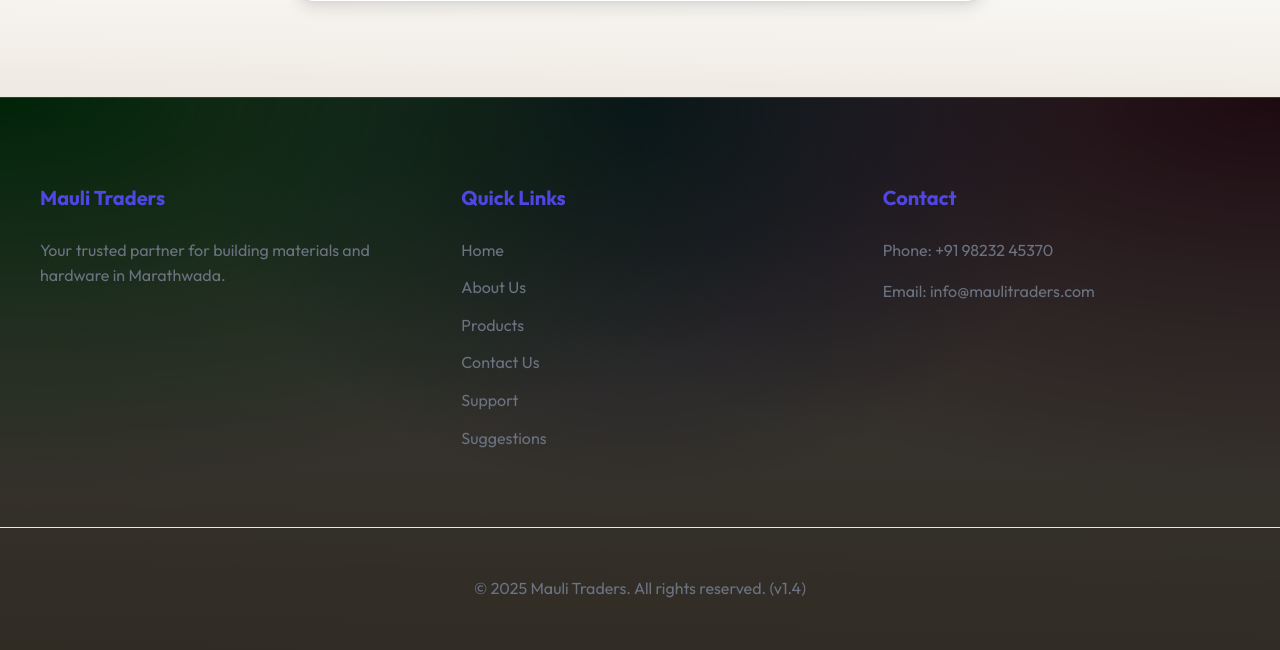
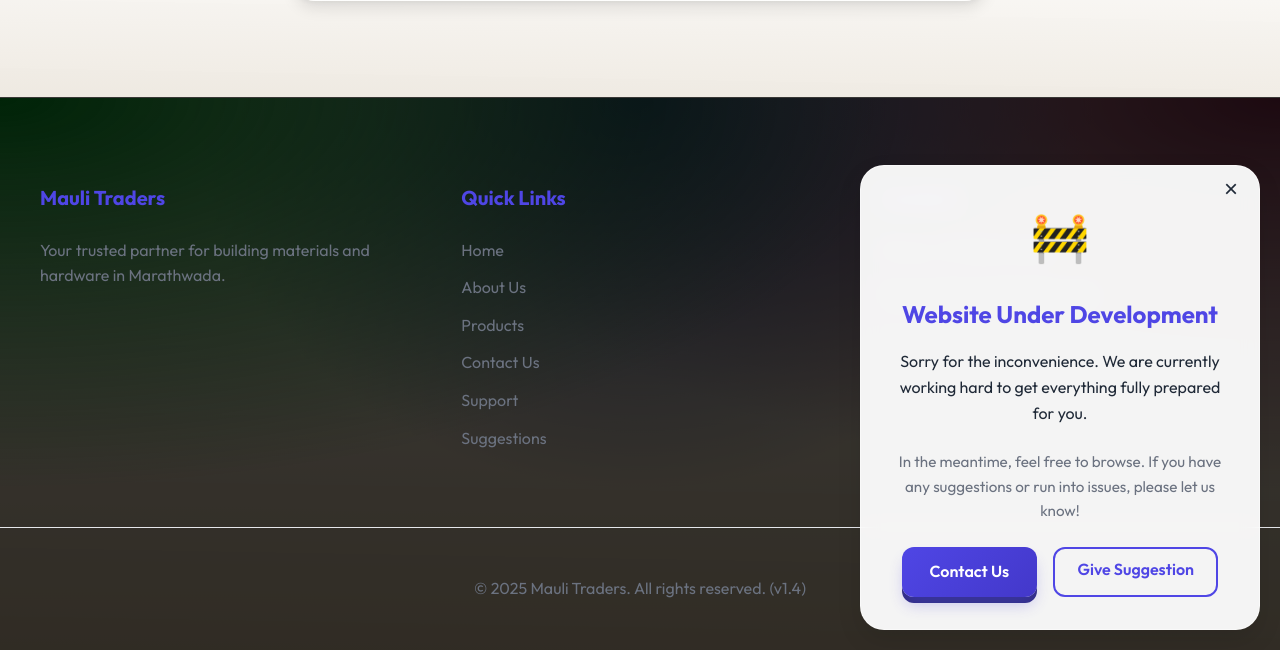
Before and after one commit to Abhi-96K/maulitraders, a Django app: page /suggestions/ in a window 1280 px wide. Shown: the part 881-1531 px from the top of the page. Run offline with Django 5.2, Linux system fonts and the light colour scheme.

Commit message:
Add under-development popup and enable contact/suggestion forms

```diff
--- a/core/templates/core/base.html
+++ b/core/templates/core/base.html
@@ -136,6 +136,14 @@
                 setTimeout(() => {
                     loader.style.display = 'none';
                     unlockScroll(); // Unlock scroll when loader finishes
+
+                    // Show Under Development Popup after loader clears
+                    const devPopup = document.getElementById('dev-popup');
+                    if (devPopup) {
+                        setTimeout(() => {
+                            devPopup.classList.add('visible');
+                        }, 500);
+                    }
                 }, 300);
             }
         });
@@ -188,7 +196,82 @@
             });
 
         });
+
+        function closeDevPopup() {
+            const devPopup = document.getElementById('dev-popup');
+            if (devPopup) {
+                devPopup.classList.remove('visible');
+                setTimeout(() => {
+                    devPopup.style.display = 'none';
+                }, 400);
+            }
+        }
     </script>
+
+    <!-- Under Development Popup -->
+    <div id="dev-popup" class="dev-popup">
+        <div class="dev-popup-content glass">
+            <button class="close-popup-btn" onclick="closeDevPopup()"
+                style="position:absolute; top:10px; right:15px; font-size:1.5rem; cursor:pointer; background:none; border:none; color:var(--text-color);">&times;</button>
+            <div style="font-size: 3rem; margin-bottom: 1rem;">🚧</div>
+            <h2 style="color: var(--primary-color); margin-bottom: 0.5rem;">Website Under Development</h2>
+            <p style="margin-bottom: 1.5rem; color: var(--text-color);">
+                Sorry for the inconvenience. We are currently working hard to get everything fully prepared for you.
+            </p>
+            <p style="margin-bottom: 1.5rem; font-size: 0.95rem; color: var(--text-light);">
+                In the meantime, feel free to browse. If you have any suggestions or run into issues, please let us
+                know!
+            </p>
+            <div style="display: flex; gap: 1rem; justify-content: center;">
+                <a href="{% url 'contact' %}" class="btn-primary" onclick="closeDevPopup()">Contact Us</a>
+                <a href="{% url 'suggestions' %}" class="btn-secondary" onclick="closeDevPopup()">Give Suggestion</a>
+            </div>
+        </div>
+    </div>
+
+    <style>
+        .dev-popup {
+            position: fixed;
+            bottom: 20px;
+            right: 20px;
+            z-index: 9999;
+            max-width: 400px;
+            width: 90%;
+            transform: translateY(100px);
+            opacity: 0;
+            visibility: hidden;
+            transition: all 0.5s cubic-bezier(0.175, 0.885, 0.32, 1.275);
+        }
+
+        .dev-popup.visible {
+            transform: translateY(0);
+            opacity: 1;
+            visibility: visible;
+        }
+
+        .dev-popup-content {
+            padding: 2rem;
+            text-align: center;
+            border: 1px solid rgba(255, 255, 255, 0.5);
+            box-shadow: 0 10px 25px rgba(0, 0, 0, 0.1);
+            background: rgba(255, 255, 255, 0.95);
+        }
+
+        @media (max-width: 480px) {
+            .dev-popup {
+                bottom: 0;
+                right: 0;
+                left: 0;
+                width: 100%;
+                max-width: 100%;
+                border-radius: 20px 20px 0 0;
+            }
+
+            .dev-popup-content {
+                border-radius: 20px 20px 0 0 !important;
+            }
+        }
+    </style>
     <header class="header">
         <div class="container">
             <a href="{% url 'home' %}" class="logo">
--- a/core/templates/core/suggestions.html
+++ b/core/templates/core/suggestions.html
@@ -6,25 +6,27 @@
         <h1 class="section-title" style="margin-top: 0;">Suggestions</h1>
         <p style="text-align: center; margin-bottom: 3rem;">We value your feedback! Help us improve Mauli Traders.</p>
 
-        <form class="suggestion-form">
+        <form class="suggestion-form" method="post">
+            {% csrf_token %}
             <div class="form-group">
                 <label class="form-label">Topic</label>
-                <select class="form-control">
-                    <option>Website Experience</option>
-                    <option>Product Range</option>
-                    <option>Service Quality</option>
-                    <option>Other</option>
+                <select name="topic" class="form-control">
+                    <option value="Website Experience">Website Experience</option>
+                    <option value="Product Range">Product Range</option>
+                    <option value="Service Quality">Service Quality</option>
+                    <option value="Other">Other</option>
                 </select>
             </div>
 
             <div class="form-group">
                 <label class="form-label">Your Suggestion</label>
-                <textarea class="form-control" rows="6" placeholder="Tell us what you think..."></textarea>
+                <textarea name="suggestion" class="form-control" rows="6" placeholder="Tell us what you think..."
+                    required></textarea>
             </div>
 
             <div class="form-group">
                 <label class="form-label">Email (Optional)</label>
-                <input type="email" class="form-control" placeholder="If you'd like a response">
+                <input type="email" name="email" class="form-control" placeholder="If you'd like a response">
             </div>
 
             <button type="submit" class="btn-primary" style="width: 100%;">Submit Suggestion</button>
--- a/core/views.py
+++ b/core/views.py
@@ -69,13 +69,61 @@ def dashboard(request):
         'reseller_form': reseller_form
     })
 
+from django.core.mail import send_mail
+from django.conf import settings
+
 def contact(request):
+    if request.method == 'POST':
+        name = request.POST.get('name')
+        email = request.POST.get('email')
+        message = request.POST.get('message')
+
+        subject = f"New Contact Request from {name}"
+        email_message = f"Name: {name}\nEmail: {email}\n\nMessage:\n{message}"
+
+        try:
+            send_mail(
+                subject,
+                email_message,
+                settings.DEFAULT_FROM_EMAIL,
+                ['1.maulitraders@gmail.com'],
+                fail_silently=False,
+            )
+            messages.success(request, "Your message has been sent successfully!")
+        except Exception as e:
+            messages.error(request, "An error occurred while sending your message. Please try again later.")
+
     return render(request, 'core/contact.html')
 
 def support(request):
     return render(request, 'core/support.html')
 
 def suggestions(request):
+    if request.method == 'POST':
+        topic = request.POST.get('topic')
+        suggestion = request.POST.get('suggestion')
+        email = request.POST.get('email')
+
+        subject = f"New Suggestion: {topic}"
+        email_message = f"Topic: {topic}\n\nSuggestion:\n{suggestion}"
+
+        if email:
+            email_message += f"\n\nFrom Email: {email}"
+        else:
+            email_message += "\n\n(No email provided)"
+
+        try:
+            send_mail(
+                subject,
+                email_message,
+                settings.DEFAULT_FROM_EMAIL,
+                ['1.maulitraders@gmail.com'],
+                fail_silently=False,
+            )
+            messages.success(request, "Thank you for your suggestion!")
+        except Exception:
+            messages.error(request, "An error occurred while sending your suggestion.")
+
     return render(request, 'core/suggestions.html')
 
 def terms(request):
```
Also changed, not shown: core/templates/core/contact.html (+6 -4 lines).
